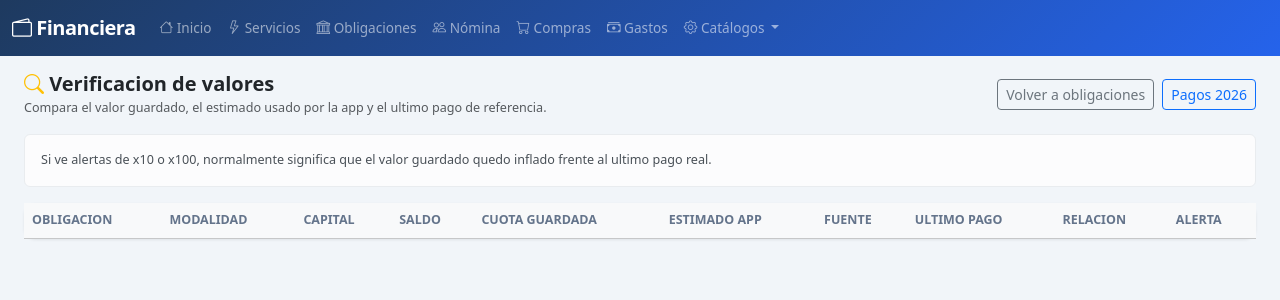
After one commit to softeasyweb1966-web/financiera, a Flask app: page /obligaciones/verificar-valores in a window 1280 px wide. The commit adds this page. Shown: the top 300 px of the page. Run offline with Flask 3, Linux system fonts and the light colour scheme; lists and menus that the app fills with data are empty.

Commit message:
Corrección manejo de valores en obligaciones

```diff
--- a/app/__init__.py
+++ b/app/__init__.py
@@ -8,9 +8,15 @@ migrate = Migrate()
 
 
 def _ensure_schema():
+    from app.models import HistorialPagoObligacion
+
     inspector = inspect(db.engine)
     if not inspector.has_table('tipo_tercero'):
         db.create_all()
+        inspector = inspect(db.engine)
+
+    if not inspector.has_table('historial_pagos_obligaciones'):
+        HistorialPagoObligacion.__table__.create(bind=db.engine, checkfirst=True)
         inspector = inspect(db.engine)
 
     if inspector.has_table('historial_estados'):
--- a/app/routes/obligaciones.py
+++ b/app/routes/obligaciones.py
@@ -1,7 +1,7 @@
 from flask import Blueprint, render_template, request, redirect, url_for, flash, send_file
 from app import db
 from app.models import (
-    Obligacion, PagoObligacion, Refinanciacion, AbonoCapitalObligacion,
+    Obligacion, PagoObligacion, HistorialPagoObligacion, Refinanciacion, AbonoCapitalObligacion,
     Tercero, Concepto, Categoria, MedioPago
 )
 from app.conceptos_estado import cargar_historial_conceptos, concepto_activo_en_periodo
@@ -50,6 +50,68 @@ def _valor_estimado_obligacion(obligacion, ultimo_pago=None):
     if ultimo_pago and ultimo_pago.valor_pagado:
         return float(ultimo_pago.valor_pagado)
     return 0
+
+
+def _fuente_valor_estimado_obligacion(obligacion, ultimo_pago=None):
+    if obligacion.valor_cuota_fija:
+        return 'cuota_fija'
+    if obligacion.valor_cuota_capital is not None or obligacion.valor_cuota_interes is not None:
+        return 'desglose'
+    if obligacion.interes_mensual_calculado:
+        return 'interes_mensual'
+    if obligacion.cuota_francesa_calculada:
+        return 'cuota_francesa'
+    if ultimo_pago and ultimo_pago.valor_pagado:
+        return 'ultimo_pago'
+    return 'sin_dato'
+
+
+def _registrar_historial_pago_obligacion(pago, accion, motivo=None):
+    historial = HistorialPagoObligacion(
+        pago_obligacion_id=pago.id,
+        obligacion_id=pago.obligacion_id,
+        anio=pago.anio,
+        mes=pago.mes,
+        accion=accion,
+        motivo=motivo,
+        estado=pago.estado,
+        valor_causado=pago.valor_causado,
+        fecha_causacion=pago.fecha_causacion,
+        valor_pagado=pago.valor_pagado,
+        componente_capital=pago.componente_capital,
+        componente_interes=pago.componente_interes,
+        numero_cuota=pago.numero_cuota,
+        dia_pago_reportado=pago.dia_pago_reportado,
+        fecha_pago=pago.fecha_pago,
+        medio_pago_id=pago.medio_pago_id,
+        comprobante_nombre=pago.comprobante_nombre,
+        observaciones=pago.observaciones,
+    )
+    db.session.add(historial)
+
+
+def _revertir_impacto_pago(obligacion, pago):
+    if not obligacion or pago.estado != 'pagado' or not pago.componente_capital:
+        return
+
+    if obligacion.saldo_actual is not None:
+        obligacion.saldo_actual = float(obligacion.saldo_actual) + float(pago.componente_capital)
+    obligacion.cuotas_pagadas = max((obligacion.cuotas_pagadas or 0) - 1, 0)
+
+
+def _aplicar_impacto_pago(obligacion, pago):
+    if not obligacion or pago.estado != 'pagado' or not pago.componente_capital:
+        return
+
+    if obligacion.saldo_actual is not None:
+        obligacion.saldo_actual = float(obligacion.saldo_actual) - float(pago.componente_capital)
+    obligacion.cuotas_pagadas = (obligacion.cuotas_pagadas or 0) + 1
+
+
+def _estado_visible_pago(pago):
+    if not pago:
+        return 'sin_causar'
+    return 'sin_causar' if pago.estado == 'anulado' else pago.estado
 
 
 def _resolver_dia_pago(dia_valor, fecha_pago_valor=None):
@@ -413,6 +475,65 @@ def lista():
                            obligaciones=obligaciones, anio=anio, meses=MESES)
 
 
+@obligaciones_bp.route('/verificar-valores')
+def verificar_valores():
+    anio = request.args.get('anio', date.today().year, type=int)
+    obligaciones = Obligacion.query.filter_by(activo=True).order_by(Obligacion.dia_limite_pago, Obligacion.id).all()
+
+    filas = []
+    for obligacion in obligaciones:
+        ultimo_pago = PagoObligacion.query.filter(
+            PagoObligacion.obligacion_id == obligacion.id,
+            PagoObligacion.estado.in_(['pagado', 'parcial']),
+            PagoObligacion.valor_pagado.isnot(None),
+            PagoObligacion.estado != 'anulado',
+            db.or_(
+                PagoObligacion.anio < anio,
+                db.and_(PagoObligacion.anio == anio, PagoObligacion.mes <= date.today().month)
+            )
+        ).order_by(
+            PagoObligacion.anio.desc(),
+            PagoObligacion.mes.desc(),
+            PagoObligacion.id.desc()
+        ).first()
+
+        cuota_guardada = None
+        if obligacion.valor_cuota_fija is not None:
+            cuota_guardada = float(obligacion.valor_cuota_fija)
+        elif obligacion.valor_cuota_capital is not None or obligacion.valor_cuota_interes is not None:
+            cuota_guardada = float(obligacion.valor_cuota_capital or 0) + float(obligacion.valor_cuota_interes or 0)
+
+        ultimo_pagado = float(ultimo_pago.valor_pagado or 0) if ultimo_pago else 0
+        estimado = _valor_estimado_obligacion(obligacion, ultimo_pago)
+        fuente = _fuente_valor_estimado_obligacion(obligacion, ultimo_pago)
+        ratio = (estimado / ultimo_pagado) if estimado and ultimo_pagado else None
+
+        alerta = ''
+        if ratio is not None:
+            if abs(ratio - 10) < 0.2:
+                alerta = 'Posible inflacion x10 frente al ultimo pago'
+            elif abs(ratio - 100) < 2:
+                alerta = 'Posible inflacion x100 frente al ultimo pago'
+            elif ratio > 3:
+                alerta = 'Estimado muy superior al ultimo pago'
+        elif estimado and not ultimo_pagado and fuente in ('cuota_fija', 'desglose'):
+            alerta = 'Verificar contra soporte, no hay pago historico para comparar'
+
+        filas.append({
+            'obligacion': obligacion,
+            'cuota_guardada': cuota_guardada,
+            'estimado': estimado,
+            'fuente': fuente,
+            'ultimo_pago': ultimo_pago,
+            'ultimo_pagado': ultimo_pagado,
+            'ratio': ratio,
+            'alerta': alerta,
+        })
+
+    return render_template('obligaciones/verificar_valores.html',
+                           filas=filas, anio=anio, meses=MESES)
+
+
 @obligaciones_bp.route('/nueva', methods=['GET', 'POST'])
 def nueva():
     if request.method == 'POST':
@@ -675,7 +796,8 @@ def pagos(anio=None, mes=None):
     ).filter(
         PagoObligacion.obligacion_id.in_(obligacion_ids),
         PagoObligacion.anio == anio,
-        PagoObligacion.mes == mes
+        PagoObligacion.mes == mes,
+        PagoObligacion.estado != 'anulado'
     ).scalar() if obligacion_ids else 0
 
     # Totales del mes para el resumen detallado
@@ -694,9 +816,10 @@ def pagos(anio=None, mes=None):
         if cuota_estimado > 0:
             total_estimado_items += 1
         pago = pagos_dict.get(o.id)
-        estado_item = pago.estado if pago else 'sin_causar'
-        valor_causado = float(pago.valor_causado or 0) if pago else 0
-        valor_pagado = float(pago.valor_pagado or 0) if pago else 0
+        estado_item = _estado_visible_pago(pago)
+        pago_anulado = bool(pago and pago.estado == 'anulado')
+        valor_causado = 0 if pago_anulado else (float(pago.valor_causado or 0) if pago else 0)
+        valor_pagado = 0 if pago_anulado else (float(pago.valor_pagado or 0) if pago else 0)
 
         if valor_causado > 0:
             total_causado_items += 1
@@ -762,11 +885,12 @@ def pagos(anio=None, mes=None):
     obligaciones_mes = []
     for o in obligaciones:
         pago = pagos_dict.get(o.id)
-        estado = pago.estado if pago else 'sin_causar'
+        estado = _estado_visible_pago(pago)
+        pago_anulado = bool(pago and pago.estado == 'anulado')
 
         # Valor cuota esperada
         cuota_esperada = _valor_programado_mes_obligacion(o, anio, mes, ultimos_pagos_dict.get(o.id))
-        if pago:
+        if pago and not pago_anulado:
             if pago.valor_pagado:
                 valor_mostrar = float(pago.valor_pagado)
             elif pago.valor_causado:
@@ -775,7 +899,7 @@ def pagos(anio=None, mes=None):
                 valor_mostrar = cuota_esperada
         else:
             valor_mostrar = cuota_esperada
-        valor_causado = float(pago.valor_causado or 0) if pago else 0
+        valor_causado = 0 if pago_anulado else (float(pago.valor_causado or 0) if pago else 0)
 
         # Días restantes
         dias_restantes = None
@@ -870,6 +994,14 @@ def pagos(anio=None, mes=None):
                 else:
                     resumen_dias_texto = f'Por vencer en {dias_restantes}d'
                     resumen_dias_clase = 'text-warning'
+        elif pago_anulado:
+            resumen_estado = 'Anulado'
+            resumen_fecha_label = 'Registro previo'
+            resumen_fecha = (pago.fecha_pago or pago.fecha_causacion) if pago else None
+            resumen_valor_label = 'Valor estimado'
+            resumen_valor = cuota_esperada
+            resumen_dias_texto = 'Registro anulado'
+            resumen_dias_clase = 'text-muted'
         elif dias_restantes is not None:
             resumen_dias_texto = f'Por vencer en {dias_restantes}d' if dias_restantes >= 0 else f'Vencido {abs(dias_restantes)}d'
             resumen_dias_clase = 'text-warning' if dias_restantes >= 0 else 'text-danger'
@@ -888,12 +1020,13 @@ def pagos(anio=None, mes=None):
             'fecha_limite_actual': fecha_limite_actual,
             'etiqueta_fecha': etiqueta_fecha,
             'esta_vencido': esta_vencido,
-            'es_estimado': not pago or not (pago.valor_causado or pago.valor_pagado),
+            'es_estimado': pago_anulado or not pago or not (pago.valor_causado or pago.valor_pagado),
             'capital_pagado_total': capital_pagado_total,
             'interes_pagado_total': interes_pagado_total,
             'pendiente_total': pendiente_total,
             'fecha_ultimo_pago': fecha_ultimo_pago,
             'dias_ultimo_pago': dias_ultimo_pago,
+            'pago_anulado': pago_anulado,
             'resumen_estado': resumen_estado,
             'resumen_fecha_label': resumen_fecha_label,
             'resumen_fecha': resumen_fecha,
@@ -1023,11 +1156,13 @@ def registrar_pago():
             return redirect(url_for('obligaciones.pagos', anio=anio, mes=mes))
 
     if pago:
+        _registrar_historial_pago_obligacion(pago, 'ajuste', observaciones or None)
+        _revertir_impacto_pago(obligacion, pago)
         if accion == 'causar':
             pago.valor_causado = valor_causado
             pago.dia_pago_reportado = dia_pago_reportado
             pago.fecha_causacion = date.today()
-            if pago.estado == 'sin_causar':
+            if pago.estado in ('sin_causar', 'anulado'):
                 pago.estado = 'causado'
         else:
             pago.valor_pagado = valor_pagado
@@ -1073,11 +1208,8 @@ def registrar_pago():
         _aplicar_dia_pago_obligacion(obligacion, dia_pago_reportado)
 
     # Actualizar saldo y cuotas de la obligación si se pagó
-    if accion == 'pagar' and estado == 'pagado' and componente_capital:
-        obligacion = Obligacion.query.get(obligacion_id)
-        if obligacion and obligacion.saldo_actual:
-            obligacion.saldo_actual = float(obligacion.saldo_actual) - float(componente_capital)
-            obligacion.cuotas_pagadas = (obligacion.cuotas_pagadas or 0) + 1
+    if accion == 'pagar':
+        _aplicar_impacto_pago(obligacion, pago)
 
     db.session.commit()
     flash('Registro actualizado.', 'success')
@@ -1120,6 +1252,29 @@ def actualizar_comprobante(pago_id):
     return redirect(url_for('obligaciones.pagos', anio=pago.anio, mes=pago.mes))
 
 
+@obligaciones_bp.route('/pago/<int:pago_id>/anular', methods=['POST'])
+def anular_pago(pago_id):
+    pago = PagoObligacion.query.get_or_404(pago_id)
+    motivo = (request.form.get('motivo') or '').strip()
+    if not motivo:
+        flash('Debe indicar el motivo de la anulacion.', 'danger')
+        return redirect(request.form.get('next') or url_for('obligaciones.pagos', anio=pago.anio, mes=pago.mes))
+
+    if pago.estado == 'anulado':
+        flash('Este pago ya estaba anulado.', 'warning')
+        return redirect(request.form.get('next') or url_for('obligaciones.pagos', anio=pago.anio, mes=pago.mes))
+
+    _registrar_historial_pago_obligacion(pago, 'anulacion', motivo)
+    _revertir_impacto_pago(pago.obligacion, pago)
+    pago.estado = 'anulado'
+    marca = f'ANULADO {date.today().strftime("%d/%m/%Y")}: {motivo}'
+    pago.observaciones = f'{pago.observaciones}\n{marca}'.strip() if pago.observaciones else marca
+
+    db.session.commit()
+    flash('Pago anulado conservando el historial.', 'success')
+    return redirect(request.form.get('next') or url_for('obligaciones.pagos', anio=pago.anio, mes=pago.mes))
+
+
 @obligaciones_bp.route('/detalle/<int:id>')
 def detalle(id):
     """Vista detalle de una obligación: historial de todos los meses del año"""
@@ -1127,12 +1282,17 @@ def detalle(id):
     anio = request.args.get('anio', date.today().year, type=int)
     medios = MedioPago.query.filter_by(activo=True).order_by(MedioPago.nombre).all()
     pagos = PagoObligacion.query.filter_by(obligacion_id=id, anio=anio).order_by(PagoObligacion.mes).all()
+    historial_pagos = HistorialPagoObligacion.query.filter_by(obligacion_id=id, anio=anio).order_by(
+        HistorialPagoObligacion.created_at.desc(),
+        HistorialPagoObligacion.id.desc()
+    ).all()
     pagos_dict = {p.mes: p for p in pagos}
     meses_aplicables = {mes: _obligacion_aplica_mes(obligacion, anio, mes) for mes in range(1, 13)}
     return render_template('obligaciones/detalle.html',
                            obligacion=obligacion, anio=anio,
                            meses=MESES, pagos=pagos_dict, medios=medios,
-                           meses_aplicables=meses_aplicables)
+                           meses_aplicables=meses_aplicables,
+                           historial_pagos=historial_pagos)
 
 
 # ==================== REFINANCIACIONES ====================
--- a/app/templates/base.html
+++ b/app/templates/base.html
@@ -109,7 +109,19 @@
             if (!unsigned) return { raw: '', formatted: '' };
 
             if (scale === 0) {
+                const lastDot = unsigned.lastIndexOf('.');
+                const lastComma = unsigned.lastIndexOf(',');
+                const separatorIndex = Math.max(lastDot, lastComma);
+
                 let integerDigits = unsigned.replace(/\D/g, '');
+                if (separatorIndex >= 0) {
+                    const tail = unsigned.slice(separatorIndex + 1).replace(/\D/g, '');
+                    const head = unsigned.slice(0, separatorIndex).replace(/\D/g, '');
+                    if (tail.length > 0 && tail.length <= 2) {
+                        integerDigits = head || '0';
+                    }
+                }
+
                 integerDigits = integerDigits.replace(/^0+(?=\d)/, '') || '0';
                 const formattedInteger = integerDigits.replace(/\B(?=(\d{3})+(?!\d))/g, '.');
                 const raw = (negative ? '-' : '') + integerDigits;
--- a/app/templates/obligaciones/lista.html
+++ b/app/templates/obligaciones/lista.html
@@ -6,6 +6,7 @@
     <h5 class="fw-bold mb-0"><i class="bi bi-bank text-info"></i> Obligaciones Financieras</h5>
     <div class="d-flex gap-2">
         <a href="{{ url_for('obligaciones.pagos', anio=anio) }}" class="btn btn-outline-primary btn-sm"><i class="bi bi-calendar-check"></i> Pagos {{ anio }}</a>
+        <a href="{{ url_for('obligaciones.verificar_valores', anio=anio) }}" class="btn btn-outline-warning btn-sm"><i class="bi bi-search"></i> Verificar valores</a>
         <a href="{{ url_for('catalogos.conceptos') }}" class="btn btn-outline-secondary btn-sm" title="Administrar conceptos de obligaciones"><i class="bi bi-tags"></i> Conceptos</a>
         <a href="{{ url_for('obligaciones.nueva') }}" class="btn btn-primary btn-sm"><i class="bi bi-plus-lg"></i> Nueva obligación</a>
     </div>
--- /dev/null
+++ b/app/templates/obligaciones/verificar_valores.html
@@ -0,0 +1,84 @@
+{% extends "base.html" %}
+{% block title %}Verificar Valores Obligaciones{% endblock %}
+
+{% block content %}
+<div class="d-flex justify-content-between align-items-center mb-3 flex-wrap gap-2">
+    <div>
+        <h5 class="fw-bold mb-0"><i class="bi bi-search text-warning"></i> Verificacion de valores</h5>
+        <small class="text-muted">Compara el valor guardado, el estimado usado por la app y el ultimo pago de referencia.</small>
+    </div>
+    <div class="d-flex gap-2">
+        <a href="{{ url_for('obligaciones.lista', anio=anio) }}" class="btn btn-outline-secondary btn-sm">Volver a obligaciones</a>
+        <a href="{{ url_for('obligaciones.pagos', anio=anio) }}" class="btn btn-outline-primary btn-sm">Pagos {{ anio }}</a>
+    </div>
+</div>
+
+<div class="alert alert-light small">
+    Si ve alertas de x10 o x100, normalmente significa que el valor guardado quedo inflado frente al ultimo pago real.
+</div>
+
+<div class="card">
+    <div class="table-responsive">
+        <table class="table table-hover mb-0">
+            <thead class="table-light">
+                <tr>
+                    <th>Obligacion</th>
+                    <th>Modalidad</th>
+                    <th>Capital</th>
+                    <th>Saldo</th>
+                    <th>Cuota guardada</th>
+                    <th>Estimado app</th>
+                    <th>Fuente</th>
+                    <th>Ultimo pago</th>
+                    <th>Relacion</th>
+                    <th>Alerta</th>
+                </tr>
+            </thead>
+            <tbody>
+                {% for item in filas %}
+                {% set o = item.obligacion %}
+                <tr class="{{ 'table-warning' if item.alerta else '' }}">
+                    <td>
+                        <strong>{{ o.tercero.nombre }}</strong>
+                        {% if o.titular %}
+                        <br><small class="text-muted">{{ o.titular }}</small>
+                        {% endif %}
+                        {% if o.referencia %}
+                        <br><small class="text-muted">Ref: {{ o.referencia }}</small>
+                        {% endif %}
+                    </td>
+                    <td>{{ o.modalidad.replace('_', ' ')|title }}</td>
+                    <td>${{ "{:,.0f}".format(o.capital_inicial) if o.capital_inicial is not none else '-' }}</td>
+                    <td>${{ "{:,.0f}".format(o.saldo_actual) if o.saldo_actual is not none else '-' }}</td>
+                    <td>${{ "{:,.0f}".format(item.cuota_guardada) if item.cuota_guardada is not none else '-' }}</td>
+                    <td class="fw-semibold">${{ "{:,.0f}".format(item.estimado) if item.estimado else '-' }}</td>
+                    <td><small>{{ item.fuente.replace('_', ' ')|capitalize }}</small></td>
+                    <td>
+                        {% if item.ultimo_pago %}
+                        ${{ "{:,.0f}".format(item.ultimo_pagado) if item.ultimo_pagado else '-' }}
+                        <br><small class="text-muted">{{ meses[item.ultimo_pago.mes - 1] }} {{ item.ultimo_pago.anio }}</small>
+                        {% else %}
+                        -
+                        {% endif %}
+                    </td>
+                    <td>
+                        {% if item.ratio is not none %}
+                        {{ "{:,.2f}".format(item.ratio) }}x
+                        {% else %}
+                        -
+                        {% endif %}
+                    </td>
+                    <td>
+                        {% if item.alerta %}
+                        <small class="text-warning fw-semibold">{{ item.alerta }}</small>
+                        {% else %}
+                        <small class="text-muted">Sin alerta</small>
+                        {% endif %}
+                    </td>
+                </tr>
+                {% endfor %}
+            </tbody>
+        </table>
+    </div>
+</div>
+{% endblock %}
```
Also changed, not shown: app/models.py (+31 -1 lines), app/templates/obligaciones/detalle.html (+74 -6 lines), app/templates/obligaciones/pagos.html (+24 -0 lines).
